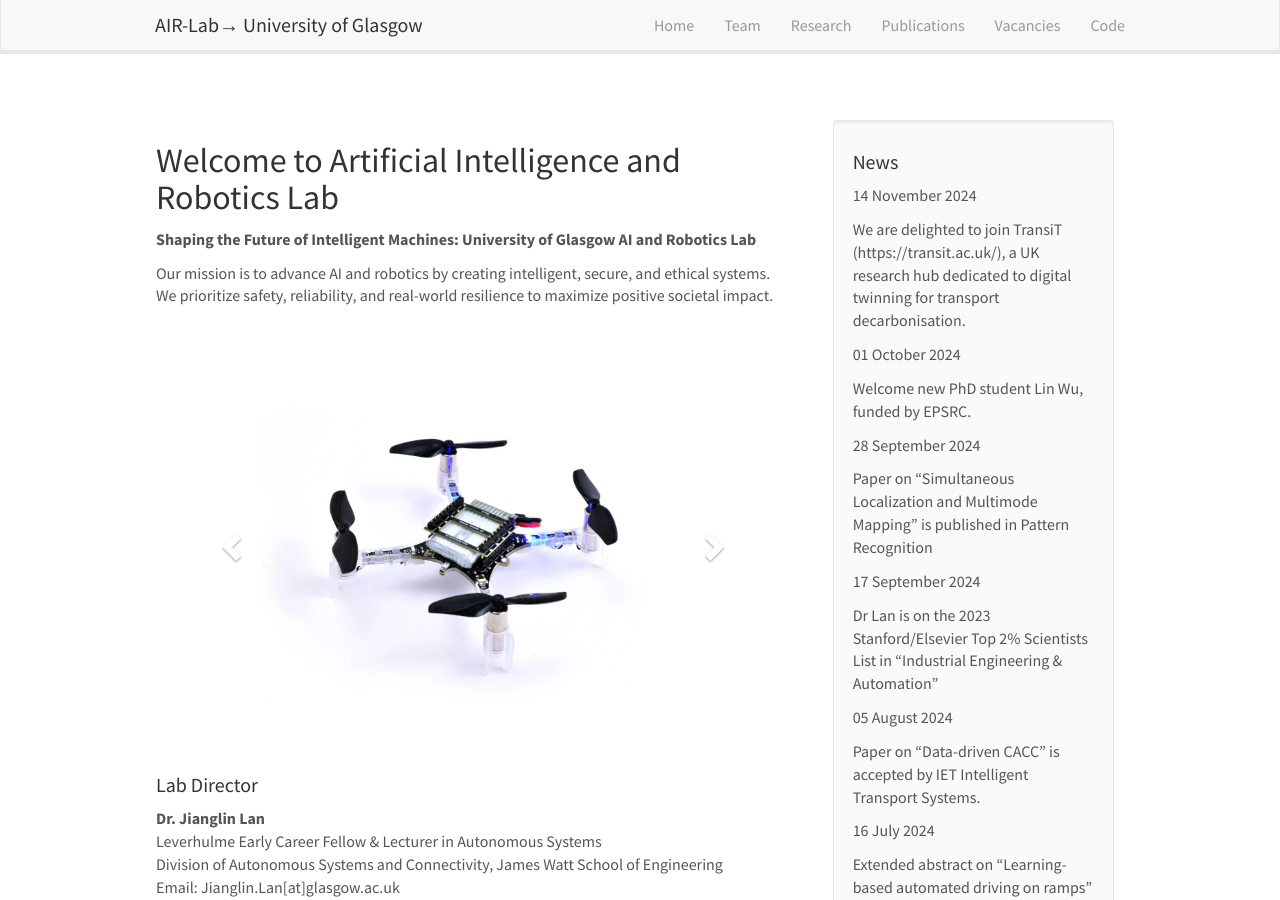
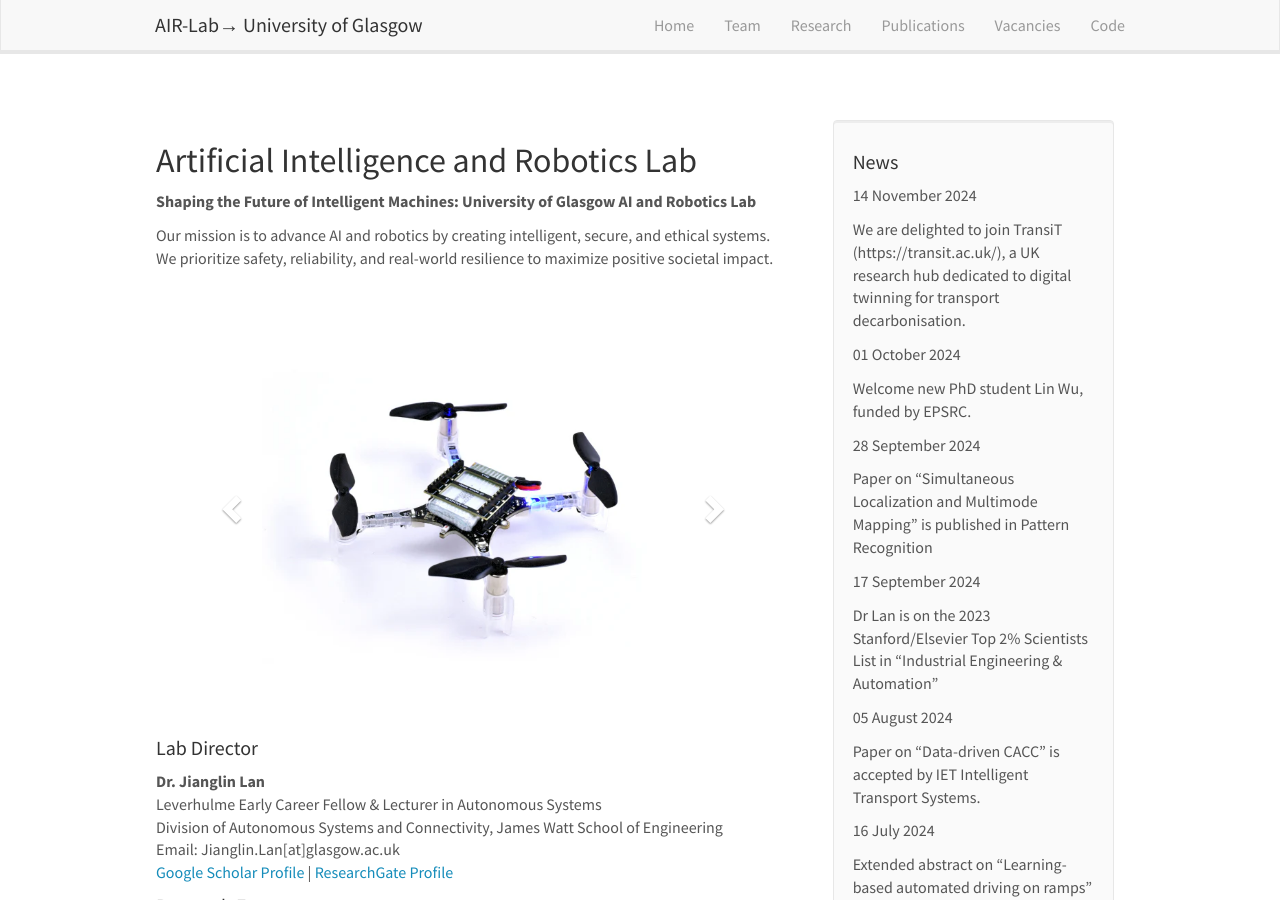
Before and after one commit to AIR-Lan/AIR-Lab, a Jekyll site: the page built from _pages/home.md, in a window 1280 px wide and 900 px high. Built offline with Jekyll 4.4.1, drawn with Linux system fonts in a browser that asks for light colours; nearby versions of some CDN libraries.

Commit message:
Update homelay.html

```diff
--- a/_layouts/homelay.html
+++ b/_layouts/homelay.html
@@ -4,7 +4,7 @@ layout: default
   <div style="height: 50px;"></div>
 
   <div id="homeid" class="col-sm-8">
-        <h2>Welcome to Artificial Intelligence and Robotics Lab</h2>
+        <h2>Artificial Intelligence and Robotics Lab</h2>
 	{{ content }}
   </div>
   <div id="newsid" class="col-sm-4" >
```
